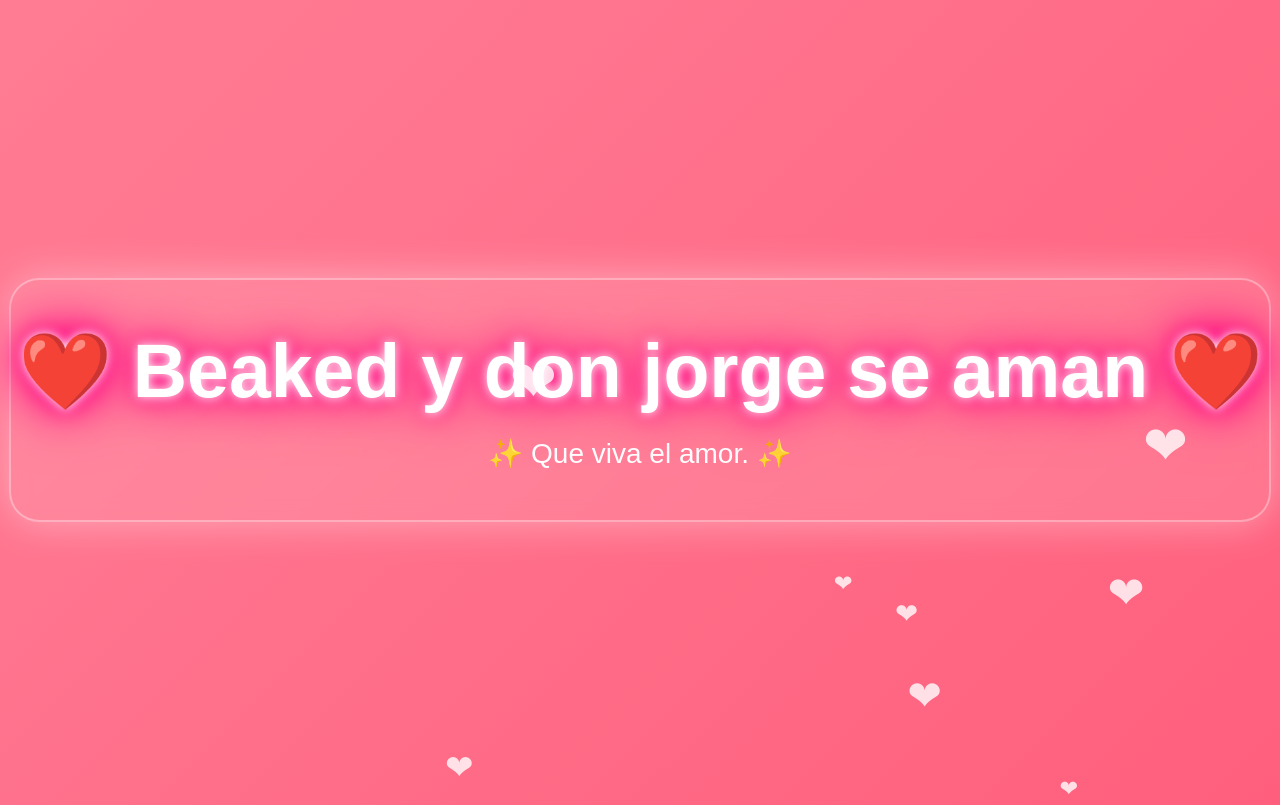
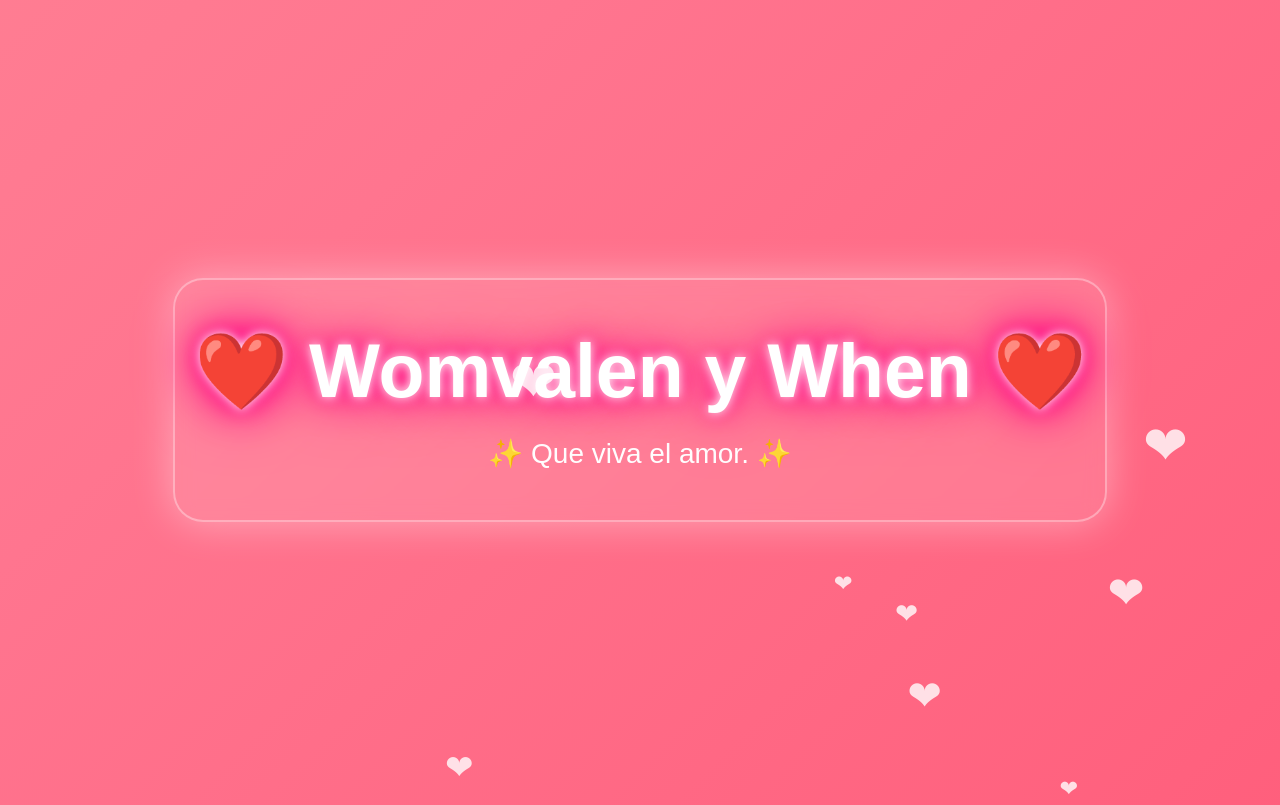
Before and after one commit to kepluss22-ops/Repositorioisla, a plain HTML site: page index.html in a window 1280 px wide. Shown: the top 805 px of the page. Drawn offline with Linux system fonts and the light colour scheme.

Commit message:
Update index.html

```diff
--- a/index.html
+++ b/index.html
@@ -83,7 +83,7 @@ p{
 <body>
 
 <div class="contenedor">
-    <h1>❤️ Beaked y don jorge se aman ❤️</h1>
+    <h1>❤️ Womvalen y When ❤️</h1>
     <p>✨ Que viva el amor. ✨</p>
 </div>
 
```
